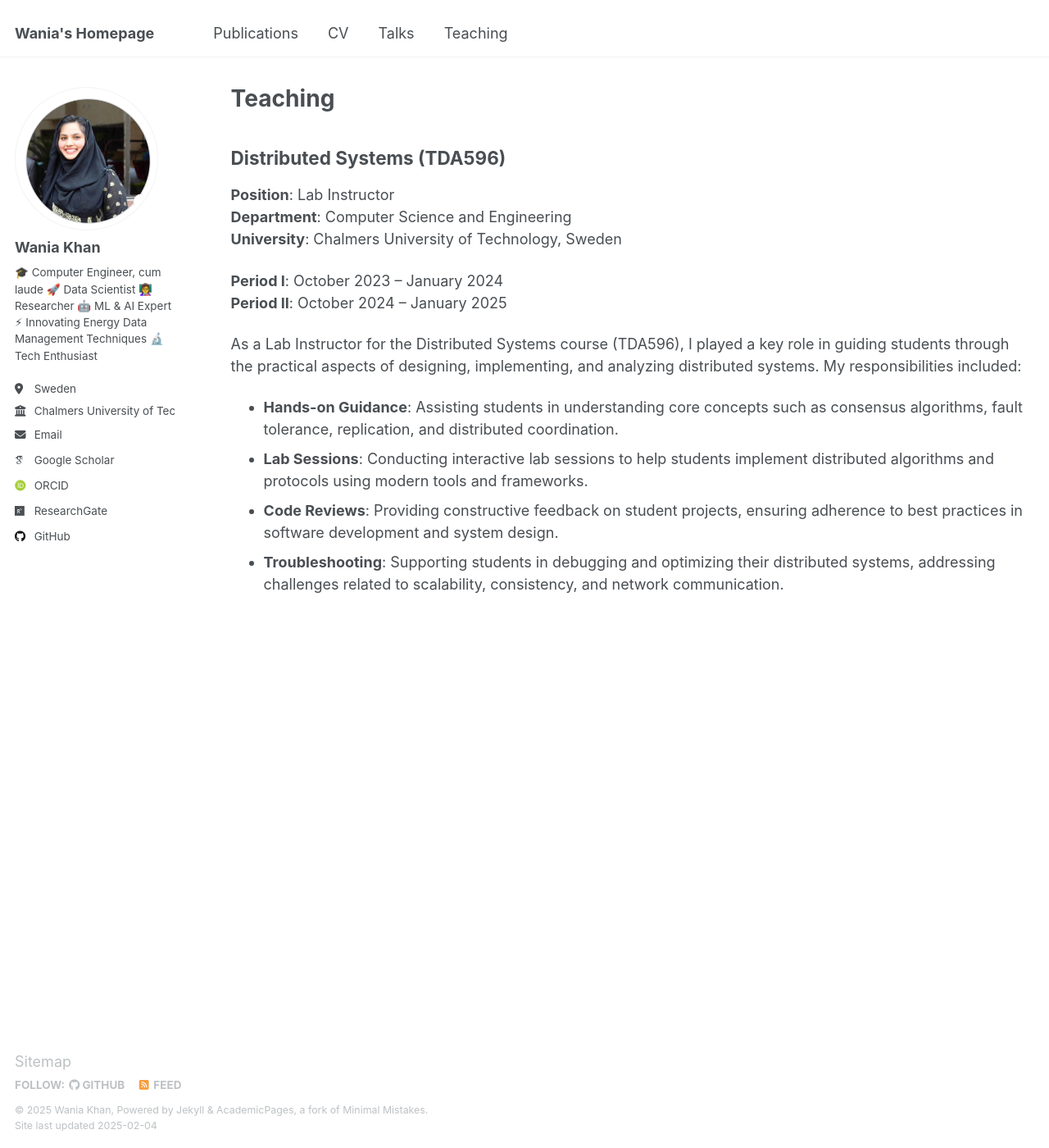
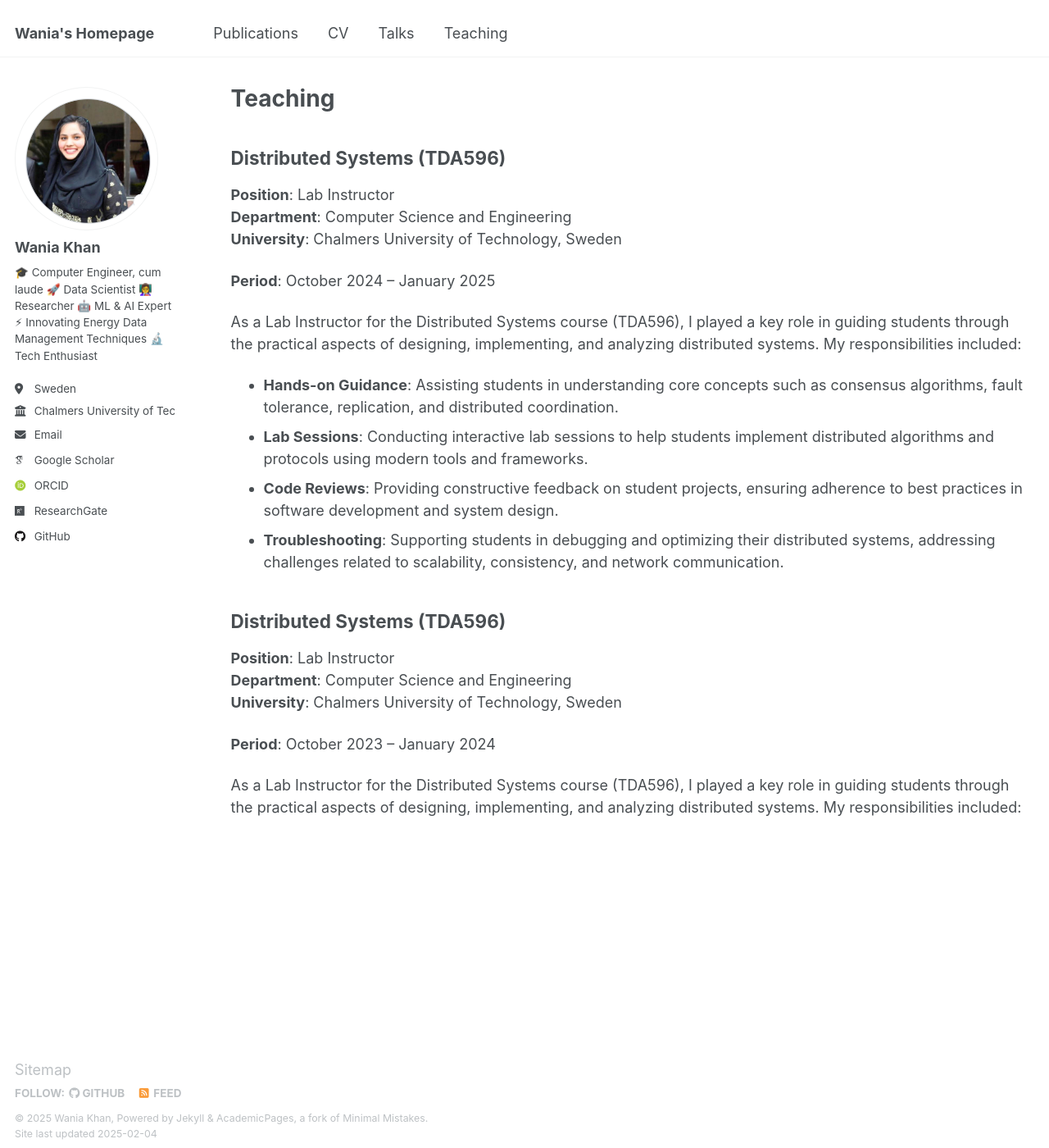
Before and after one commit to WaniaKhance/WaniaKhan-Profile, a Jekyll site: the page built from _pages/teaching.html, in a window 1280 px wide and 1400 px high. Shown: the whole window at 82% size. Built offline with Jekyll 4.4.1, drawn with Linux system fonts in a browser that asks for light colours; some web fonts are replaced.

Commit message:
Update teaching.html

```diff
--- a/_pages/teaching.html
+++ b/_pages/teaching.html
@@ -11,8 +11,7 @@ author_profile: true
 <strong>Department</strong>: Computer Science and Engineering<br>
 <strong>University</strong>: Chalmers University of Technology, Sweden</p>
 
-<p><strong>Period I</strong>: October 2023 – January 2024<br>
-<strong>Period II</strong>: October 2024 – January 2025</p>
+<p><strong>Period</strong>: October 2024 – January 2025</p>
 
 <p>As a Lab Instructor for the Distributed Systems course (TDA596), I played a key role in guiding students through the practical aspects of designing, implementing, and analyzing distributed systems. My responsibilities included:</p>
 
@@ -22,3 +21,14 @@ author_profile: true
   <li><strong>Code Reviews</strong>: Providing constructive feedback on student projects, ensuring adherence to best practices in software development and system design.</li>
   <li><strong>Troubleshooting</strong>: Supporting students in debugging and optimizing their distributed systems, addressing challenges related to scalability, consistency, and network communication.</li>
 </ul>
+
+
+<h2>Distributed Systems (TDA596)</h2>
+
+<p><strong>Position</strong>: Lab Instructor<br>
+<strong>Department</strong>: Computer Science and Engineering<br>
+<strong>University</strong>: Chalmers University of Technology, Sweden</p>
+
+<p><strong>Period</strong>: October 2023 – January 2024</p>
+
+<p>As a Lab Instructor for the Distributed Systems course (TDA596), I played a key role in guiding students through the practical aspects of designing, implementing, and analyzing distributed systems. My responsibilities included:</p>
```
